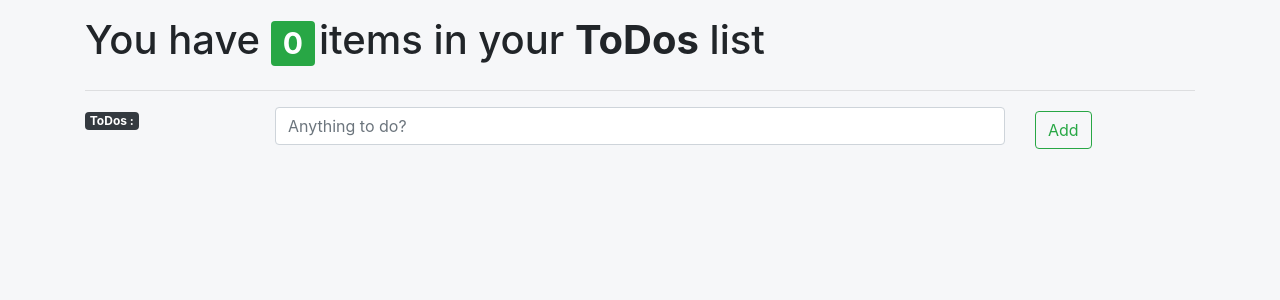
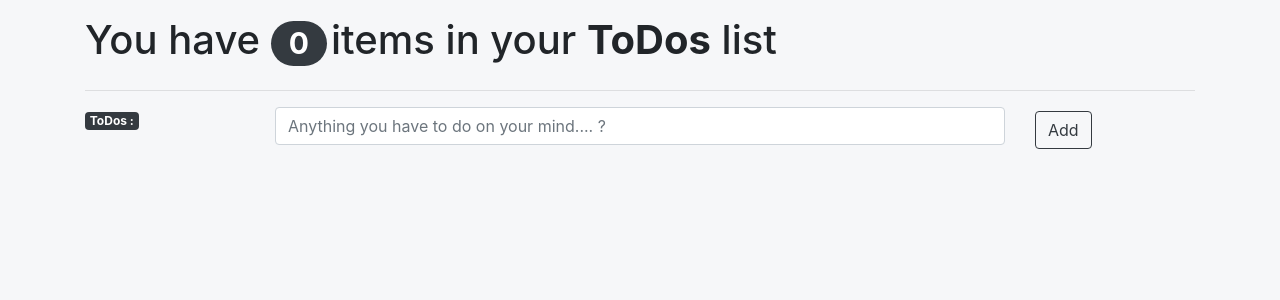
Before and after one commit to SarpongAbasimi/djangoToDoApp, a Django app: page / in a window 1280 px wide. Shown: the top 300 px of the page. Run offline with Django 3.2, Linux system fonts and the light colour scheme; data that the repository does not hold is empty; some libraries are stand-ins or nearby versions.

Commit message:
Apps functionality completed

```diff
--- a/todosApp/templates/todosApp/view.html
+++ b/todosApp/templates/todosApp/view.html
@@ -2,8 +2,8 @@
 
 {% block content %}
 <div class="container mt-3">
-
-        <h1>You have <span class= "badge badge-success mr-1">{{length }}</span>items in your <strong>ToDos</strong> list</h1>
+        <!-- This tag is responsible for displaying the number of items in my database-->
+        <h1>You have <span class= "badge badge-pill badge-dark mr-1">{{length }}</span>items in your <strong>ToDos</strong> list</h1>
 
     <ul class='list-group list-group-flush'>
         {% for allmydodos in todolist %}
@@ -21,10 +21,10 @@
                             <label class="badge badge-dark" for="toDoList">ToDos : </label>
                         </div>
                         <div class="col-md-8" >
-                            <input  class="form-control"  type="text" name="toDos" id="toDoList" placeholder="Anything to do?" required onclick="focus">
+                            <input  class="form-control"  type="text" name="toDos" id="toDoList" placeholder="Anything you have to do on your mind.... ?" required onclick="focus">
                         </div>
                         <div class="col-md-2 mt-1">
-                             <input class="btn btn-outline-success" type="submit" name="mysubmit" value="Add">
+                             <input class="btn btn-outline-dark" type="submit" name="mysubmit" value="Add">
                         </div>
 
                     </div>
```
Also changed, not shown: db.sqlite3.
